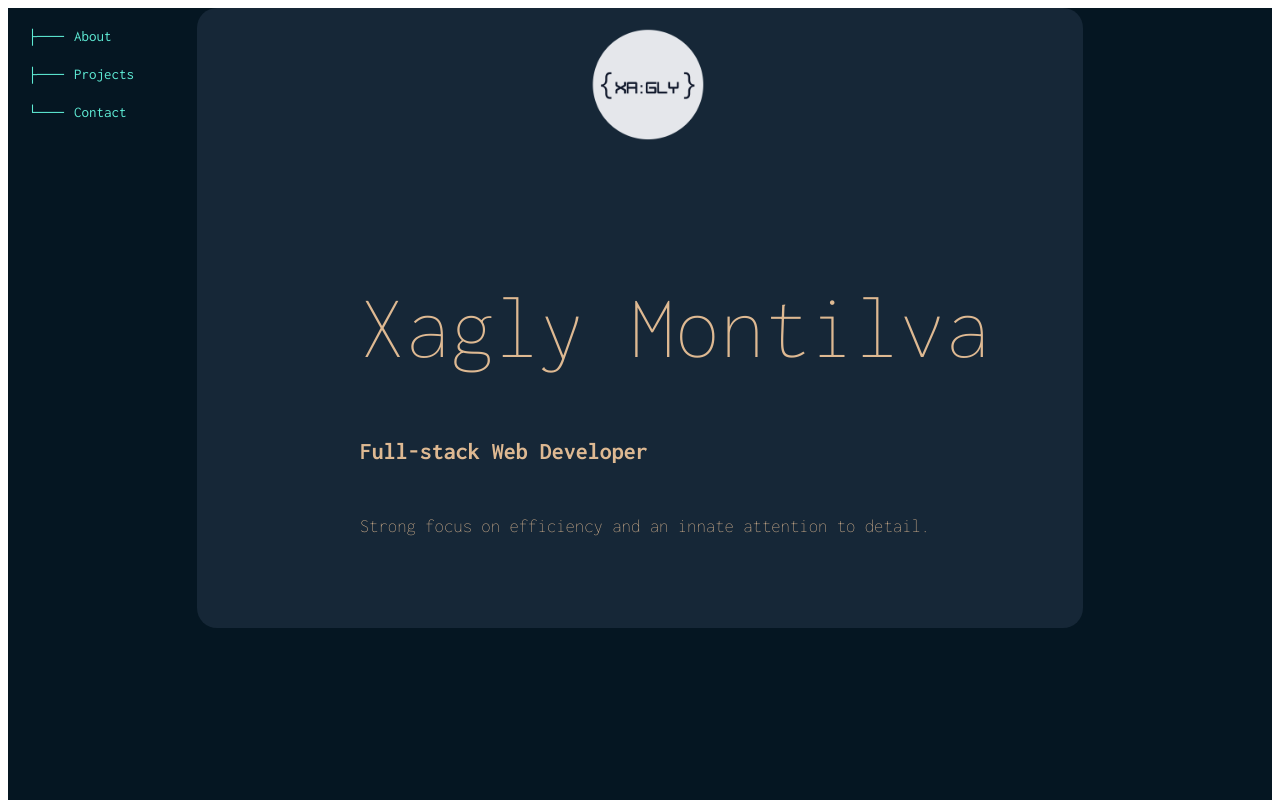
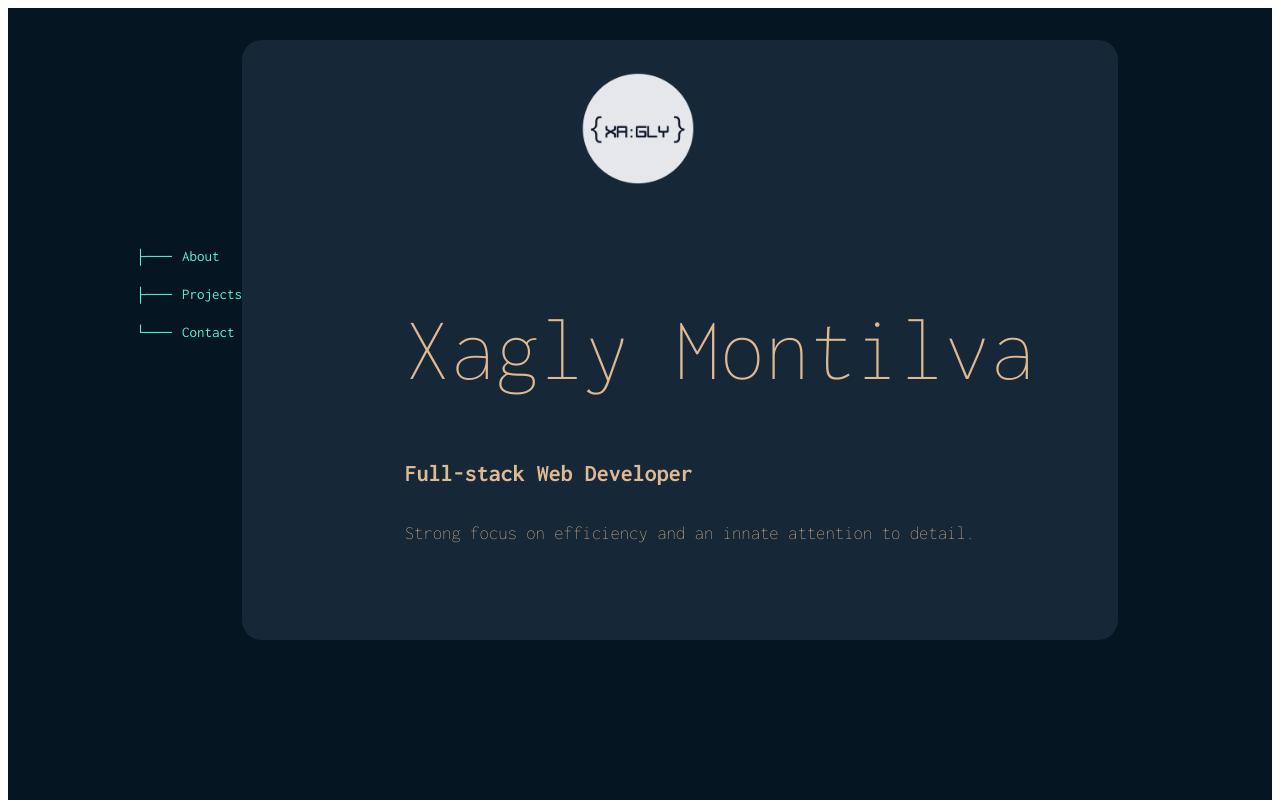
Before and after one commit to XML3/My_Web, a React (Vite) app in the folder My_Web/: page / in a window 1280 px wide. Shown: the top 800 px of the page. Built offline with nearby package versions, Linux system fonts and the light colour scheme; no server answers.

Commit message:
modified margins and paddings

```diff
--- a/My_Web/src/components/Headers.module.css
+++ b/My_Web/src/components/Headers.module.css
@@ -10,8 +10,8 @@
   grid-row: 1;
   display: flex;
   flex-direction: column;
-  margin-top: 20px;
-  margin-left: 20px; /* Adjust the margin to separate from headers */
+  margin-top: 15rem;
+  margin-left: 8rem; /* Adjust the margin to separate from headers */
 }
 
 .Navigation a {
@@ -35,6 +35,7 @@
   display: flex;
   justify-content: center; /* Center the content horizontally */
   align-items: center; /* Center the content vertically */
+  margin-top: 2rem;
 }
 
 .Headers {
@@ -42,7 +43,7 @@
   grid-template-columns: repeat(6, 1fr);
   grid-template-rows: repeat(3, 200px);
   background-color: #162737;
-  padding: 10px;
+
   padding-left: 20px;
   border-radius: 20px;
 }
@@ -69,13 +70,13 @@
   color: var(--main-fontcolor);
   font-family: var(--main-fontfamily);
   line-height: 1.5;
-  padding-top: 25px;
+  padding-top: 10px;
 }
 
 .Logo {
   width: 200px;
   height: auto;
-  margin: 10px;
+  margin-top: 2rem;
   position: absolute;
   left: 50%;
   transform: translateX(-50%);
```
